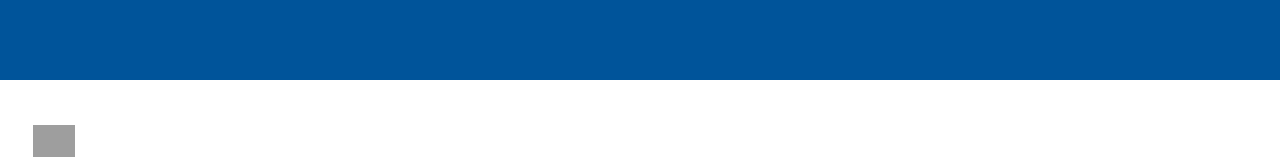
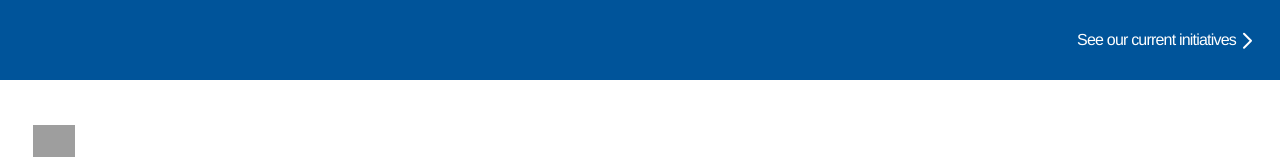
Before and after one commit to mariavinaq/BELLas-client, a React (Vite) app: page / in a window 1280 px wide. Shown: the top 160 px of the page. Built offline with nearby package versions, Linux system fonts and the light colour scheme; no server answers; grey boxes are pictures that could not be loaded.

Commit message:
Add link to Bell in header

```diff
--- a/src/components/Header/Header.jsx
+++ b/src/components/Header/Header.jsx
@@ -1,7 +1,16 @@
+import { Link } from "react-router-dom";
+import chevron from "../../assets/images/chevron-white.svg"
 import "./Header.scss";
 
 function Header() {
-  return <div className='header'></div>;
+    return (
+        <div className='header'>
+            <a className='header__initiatives' href='https://www.bell.ca/bell-for-better' target='_blank'>
+                See our current initiatives
+                <img className='header__chevron' src={chevron} />
+            </a>
+        </div>
+    );
 }
 
 export default Header;
--- a/src/components/Header/Header.scss
+++ b/src/components/Header/Header.scss
@@ -1,7 +1,23 @@
 @use '../../styles/partials/variables.scss' as *;
 
 .header {
+    display: flex;
+    justify-content: end;
+    align-items: center;
     width: 100%;
     height: 8rem;
+    padding: 0 2rem;
     background-color: $color-blue;
+
+    &__initiatives {
+        display: inline-flex;
+        justify-content: center;
+        align-items: center;
+        border: none;
+        background-color: transparent;
+        font-size: 1.6rem;
+        letter-spacing: -0.8px;
+        color: $color-white;
+        cursor: pointer;
+    }
 }
```
Also changed, not shown: src/assets/images/chevron-white.svg (added).
